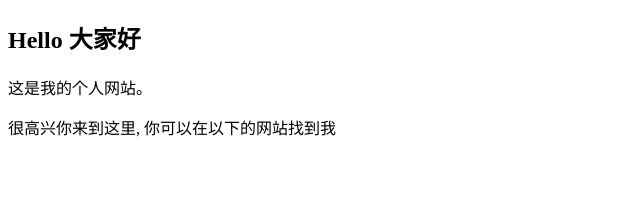
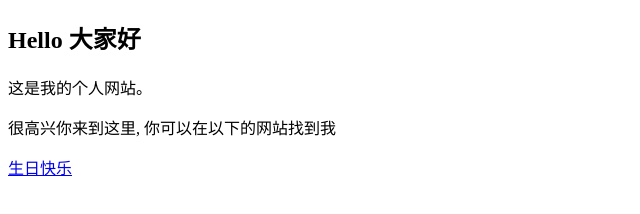
Before and after one commit to vannesswu126/vannesswu126.github.io, a plain HTML site: page index.html in a window 1280 px wide. Shown: the whole page, without its empty margins (0-640 px from the left). Drawn offline with Linux system fonts and the light colour scheme.

Commit message:
fix link

```diff
--- a/index.html
+++ b/index.html
@@ -8,6 +8,6 @@
 		<h2>Hello 大家好</h2>
 		<p>这是我的个人网站。 </p>
 		<p>很高兴你来到这里, 你可以在以下的网站找到我</p>
-		<a href="index_bd.html"></a>
+		<a href="index_bd.html">生日快乐</a>
 	</body>
 </html>
```
